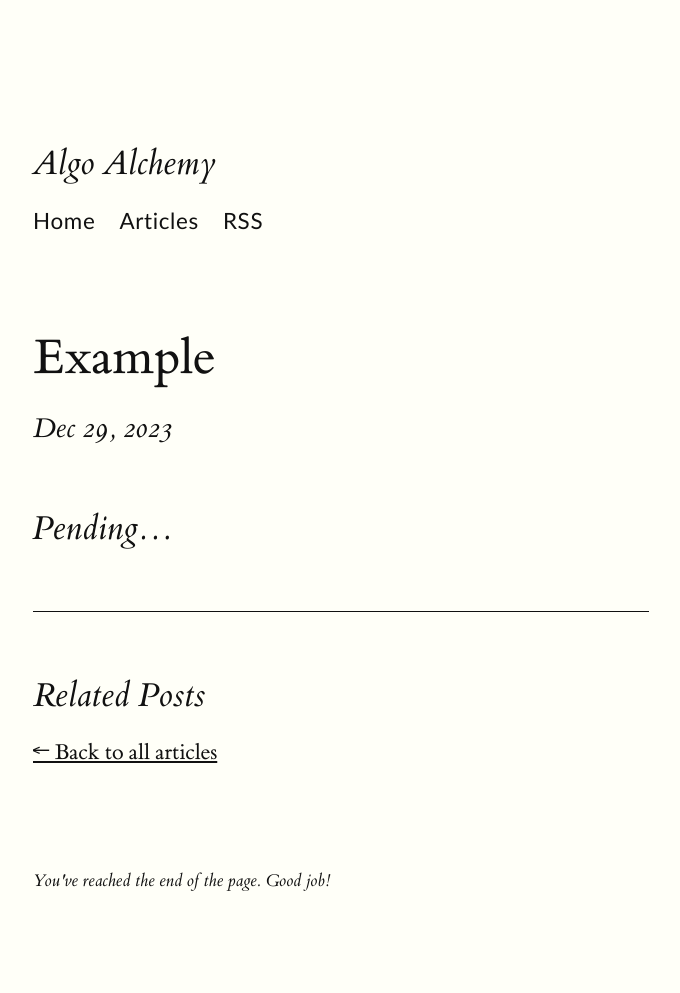
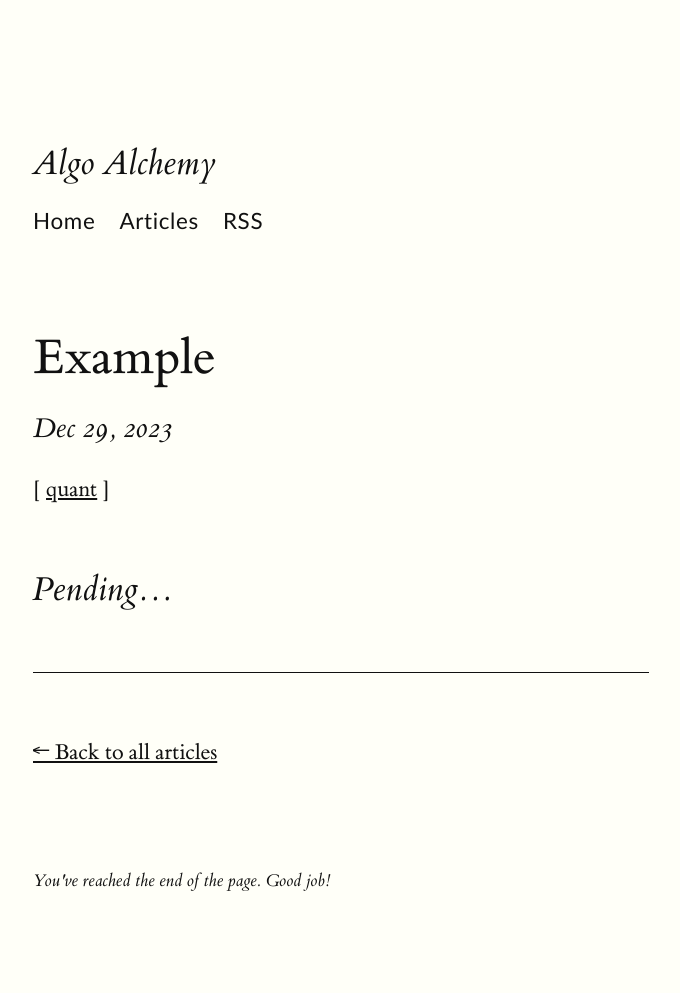
Before and after one commit to CSomers3/csomers3.github.io, a Jekyll site: the page built from _posts/2023-12-29-example.md, in a window 1280 px wide. Shown: the whole page, without its empty margins (127-807 px from the left). Built offline with Jekyll 4.4.1, drawn with Linux system fonts in a browser that asks for light colours.

Commit message:
Update post.html

```diff
--- a/_layouts/post.html
+++ b/_layouts/post.html
@@ -12,43 +12,18 @@ layout: compress
         <h1>{{ page.title }}</h1>
         <p class="subtitle">{{ page.date | date: "%b %-d, %Y" }}</p>
 
+        <!-- Category Tagging -->
+        <div>
+            {% capture category_name %}{{ page.category }}{% endcapture %}
+            <span style="display:inline">[
+                <a href="/category/{{ category_name }}">{{ category_name }}</a>
+            ]</span>
+        </div>
+        <!-- End Category Tagging -->
+
         {{ page.content }}
 
         <hr>
-
-        <!-- Related Posts Section -->
-        <div class="related">
-            <h2>Related Posts</h2>
-            <ul class="related-posts">
-
-                {% assign nSameTag = site.categories[page.category].size | minus: 1 %}
-                {% assign nRelated = 3 | minus: nSameTag %}
-                {% for post in site.categories[page.category] limit:4 %}
-                    {% unless post.url == page.url %}
-                        <li>
-                            <h3>
-                                <a href="{{ post.url }}">
-                                    {{ post.title }}
-                                    <small>{{ post.date | date_to_string }}</small>
-                                </a>
-                            </h3>
-                        </li>
-                    {% endunless %}
-                {% endfor %}
-
-                {% for post in site.related_posts limit:nRelated %}
-                    <li>
-                        <h3>
-                            <a href="{{ post.url }}">
-                                {{ post.title }}
-                                <small>{{ post.date | date_to_string }}</small>
-                            </a>
-                        </h3>
-                    </li>
-                {% endfor %}
-            </ul>
-        </div>
-        <!-- End Related Posts Section -->
 
         <p><a href="{{ site.baseurl }}/articles">← Back to all articles</a></p>
     </article>
```
